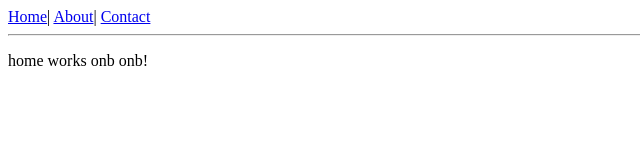
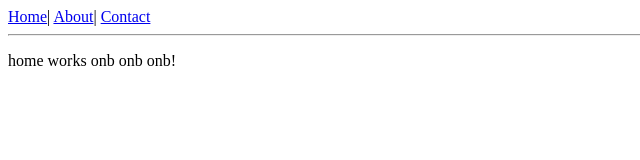
Before and after one commit to bappadas123/shopregister, an Angular app in the folder shoponline-frontend/: page / in a window 1280 px wide. Shown: the top 160 px of the page, without its empty margins (0-640 px from the left). Built offline with nearby package versions, Linux system fonts and the light colour scheme.

Commit message:
Update home.component.html

```diff
--- a/shoponline-frontend/src/app/home/home.component.html
+++ b/shoponline-frontend/src/app/home/home.component.html
@@ -1 +1 @@
-<p>home works onb onb!</p>
+<p>home works onb onb onb!</p>
```
